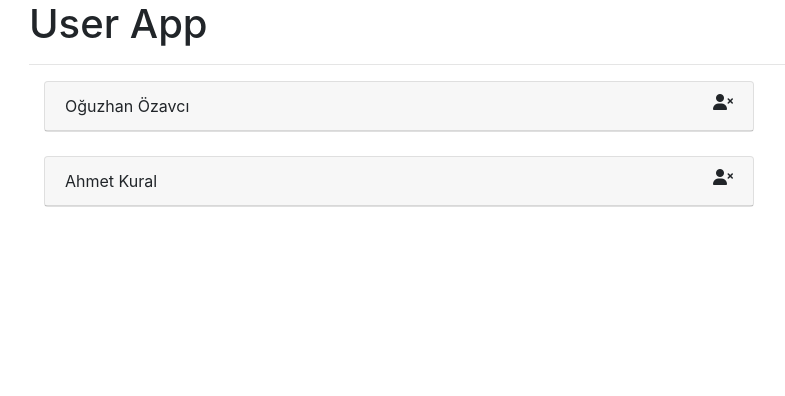
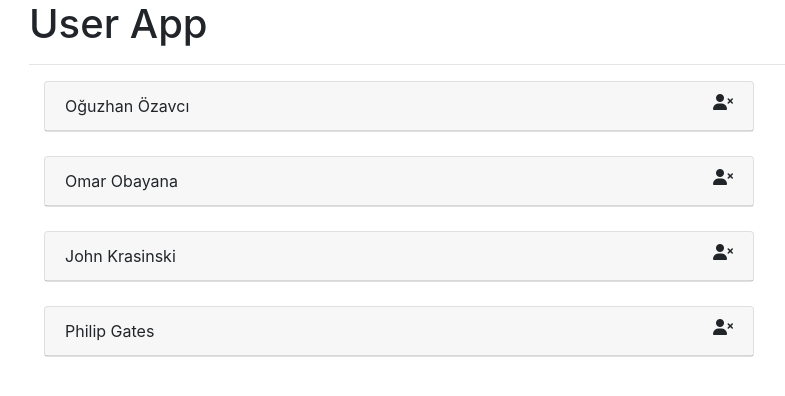
Before and after one commit to ouozavci/ReactTutorial, a React (Create React App) app: page / in a window 1280 px wide. Shown: the top 396 px of the page, without its empty margins (56-841 px from the left). Built offline with nearby package versions, Linux system fonts and the light colour scheme.

Commit message:
Userları contain eden users componenti eklendi

```diff
--- a/src/App.js
+++ b/src/App.js
@@ -1,16 +1,43 @@
 import "./App.css";
-import User from "./components/User";
+import Users from "./components/Users";
+import React, { Component } from "react";
 
-function App() {
+export default class App extends Component {
+  state = {
+    users: [
+      {
+        id: 1,
+        name: "Oğuzhan Özavcı",
+        salary: 5000,
+        department: "Bilişim Teknolojileri",
+      },
+      {
+        id: 2,
+        name: "Omar Obayana",
+        salary: 2323,
+        department: "İnsan Kaynakları",
+      },
+      {
+        id: 3,
+        name: "John Krasinski",
+        salary: 5300,
+        department: "Risk Yönetimi",
+      },
+      {
+        id: 4,
+        name: "Philip Gates",
+        salary: 15000,
+        department: "Bilişim Teknolojileri",
+      },
+    ],
+  };
+  render() {
     return (
       <div className="container">
         <h1>User App</h1>
-
         <hr />
-      <User name="Oğuzhan Özavcı" salary="5900" department="BT Uygulama" />
-      <User name="Ahmet Kural" department="BT Uygulama" />
+        <Users users={this.state.users} />
       </div>
     );
   }
-
-export default App;
+}
--- a/src/components/User.js
+++ b/src/components/User.js
@@ -25,7 +25,10 @@ export default class User extends Component {
           {isVisible ? (
             <div className="card-body">
               <div className="card-text">Departman: {department}</div>
-              <div className="card-text">Maaş: {salary}</div>
+              <div className="card-text">
+                Maaş: {salary}
+                {salary === User.defaultProps.salary ? "" : " TL"}
+              </div>
             </div>
           ) : null}
         </div>
@@ -36,7 +39,7 @@ export default class User extends Component {
 User.propTypes = {
   name: PropTypes.string.isRequired,
   department: PropTypes.string.isRequired,
-  salary: PropTypes.string.isRequired,
+  salary: PropTypes.number.isRequired,
 };
 User.defaultProps = {
   salary: "Bilgi yok",
--- /dev/null
+++ b/src/components/Users.js
@@ -0,0 +1,23 @@
+import React, { Component } from "react";
+import User from "./User";
+
+export default class Users extends Component {
+  render() {
+    const { users } = this.props;
+    console.log(users);
+    return (
+      <div>
+        {users.map((user) => {
+          return (
+            <User
+              key={user.id}
+              name={user.name}
+              salary={user.salary}
+              department={user.department}
+            />
+          );
+        })}
+      </div>
+    );
+  }
+}
```
Also changed, not shown: public/manifest.json, 1 other file (tests, documents, lock files or other folders). Lines whose indentation alone changed are shown as unchanged.
